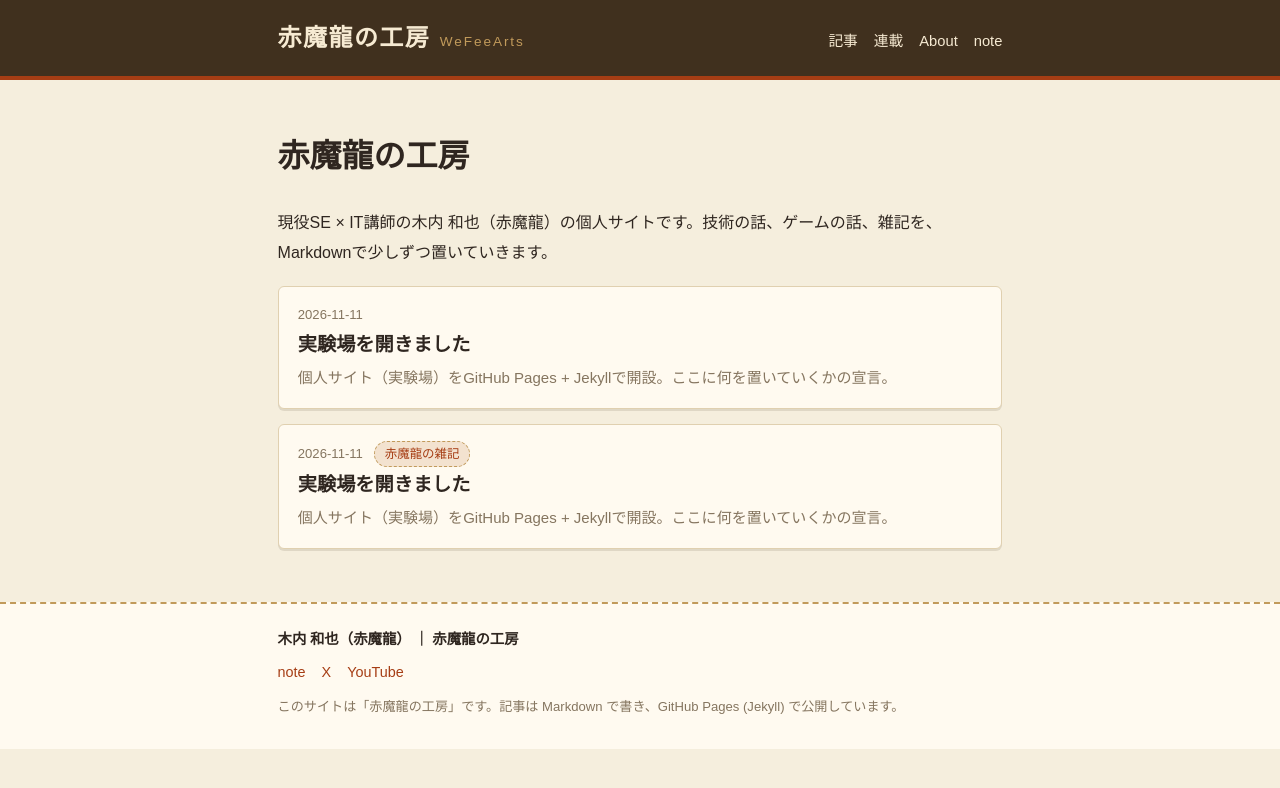
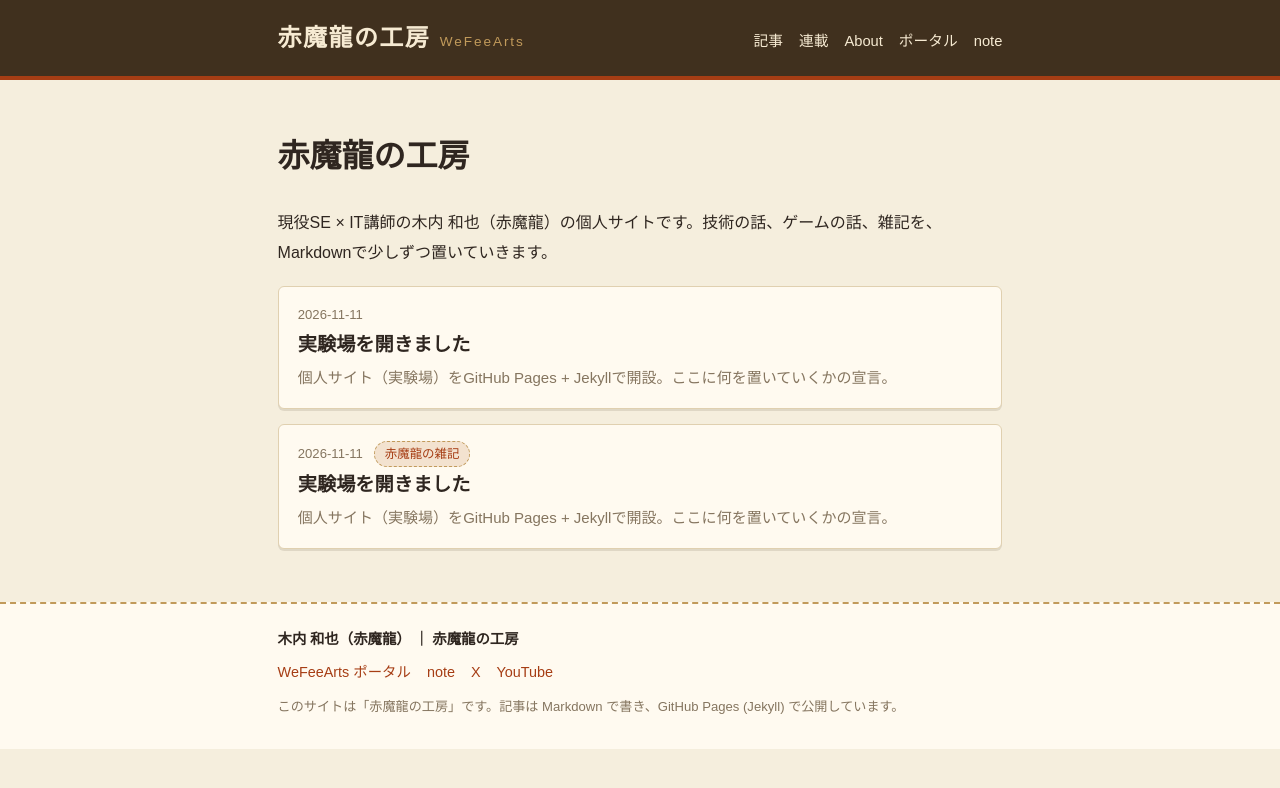
Before and after one commit to Akamaryuu/WeFeeArtsBlogs, a Jekyll site: the page built from index.md, in a window 1280 px wide. Shown: the top 788 px of the page. Built offline with Jekyll 4.4.1, drawn with Linux system fonts in a browser that asks for light colours.

Commit message:
ブログからハブ（WeFeeArtsポータル）へのリンクをヘッダーとフッターに追加

```diff
--- a/_config.yml
+++ b/_config.yml
@@ -43,6 +43,7 @@ series:
 
 # 看板リンク（外向きの導線）
 links:
+  hub: "https://akamaryuu.github.io/WeFeeArtsHub/"
   note: "https://note.com/wefeearts"
   x: "https://x.com/wefeearts"
   youtube: "https://www.youtube.com/@WeFeeArts"
--- a/_includes/footer.html
+++ b/_includes/footer.html
@@ -2,6 +2,7 @@
   <div class="wrap">
     <p class="footer-name">{{ site.author.name }} ｜ {{ site.title }}</p>
     <ul class="footer-links">
+      {% if site.links.hub %}<li><a href="{{ site.links.hub }}">WeFeeArts ポータル</a></li>{% endif %}
       {% if site.links.note %}<li><a href="{{ site.links.note }}" target="_blank" rel="noopener">note</a></li>{% endif %}
       {% if site.links.x %}<li><a href="{{ site.links.x }}" target="_blank" rel="noopener">X</a></li>{% endif %}
       {% if site.links.youtube %}<li><a href="{{ site.links.youtube }}" target="_blank" rel="noopener">YouTube</a></li>{% endif %}
--- a/_includes/header.html
+++ b/_includes/header.html
@@ -8,6 +8,7 @@
       <a href="{{ '/' | relative_url }}">記事</a>
       <a href="{{ '/series/' | relative_url }}">連載</a>
       <a href="{{ '/about/' | relative_url }}">About</a>
+      {% if site.links.hub %}<a href="{{ site.links.hub }}">ポータル</a>{% endif %}
       {% if site.links.note %}<a href="{{ site.links.note }}" target="_blank" rel="noopener">note</a>{% endif %}
       {% if site.links.work and site.links.work != "" %}<a href="{{ site.links.work }}" target="_blank" rel="noopener">仕事・実績</a>{% endif %}
     </nav>
--- a/docs/_config.yml
+++ b/docs/_config.yml
@@ -43,6 +43,7 @@ series:
 
 # 看板リンク（外向きの導線）
 links:
+  hub: "https://akamaryuu.github.io/WeFeeArtsHub/"
   note: "https://note.com/wefeearts"
   x: "https://x.com/wefeearts"
   youtube: "https://www.youtube.com/@WeFeeArts"
--- a/docs/_includes/footer.html
+++ b/docs/_includes/footer.html
@@ -2,6 +2,7 @@
   <div class="wrap">
     <p class="footer-name">{{ site.author.name }} ｜ {{ site.title }}</p>
     <ul class="footer-links">
+      {% if site.links.hub %}<li><a href="{{ site.links.hub }}">WeFeeArts ポータル</a></li>{% endif %}
       {% if site.links.note %}<li><a href="{{ site.links.note }}" target="_blank" rel="noopener">note</a></li>{% endif %}
       {% if site.links.x %}<li><a href="{{ site.links.x }}" target="_blank" rel="noopener">X</a></li>{% endif %}
       {% if site.links.youtube %}<li><a href="{{ site.links.youtube }}" target="_blank" rel="noopener">YouTube</a></li>{% endif %}
--- a/docs/_includes/header.html
+++ b/docs/_includes/header.html
@@ -8,6 +8,7 @@
       <a href="{{ '/' | relative_url }}">記事</a>
       <a href="{{ '/series/' | relative_url }}">連載</a>
       <a href="{{ '/about/' | relative_url }}">About</a>
+      {% if site.links.hub %}<a href="{{ site.links.hub }}">ポータル</a>{% endif %}
       {% if site.links.note %}<a href="{{ site.links.note }}" target="_blank" rel="noopener">note</a>{% endif %}
       {% if site.links.work and site.links.work != "" %}<a href="{{ site.links.work }}" target="_blank" rel="noopener">仕事・実績</a>{% endif %}
     </nav>
```
